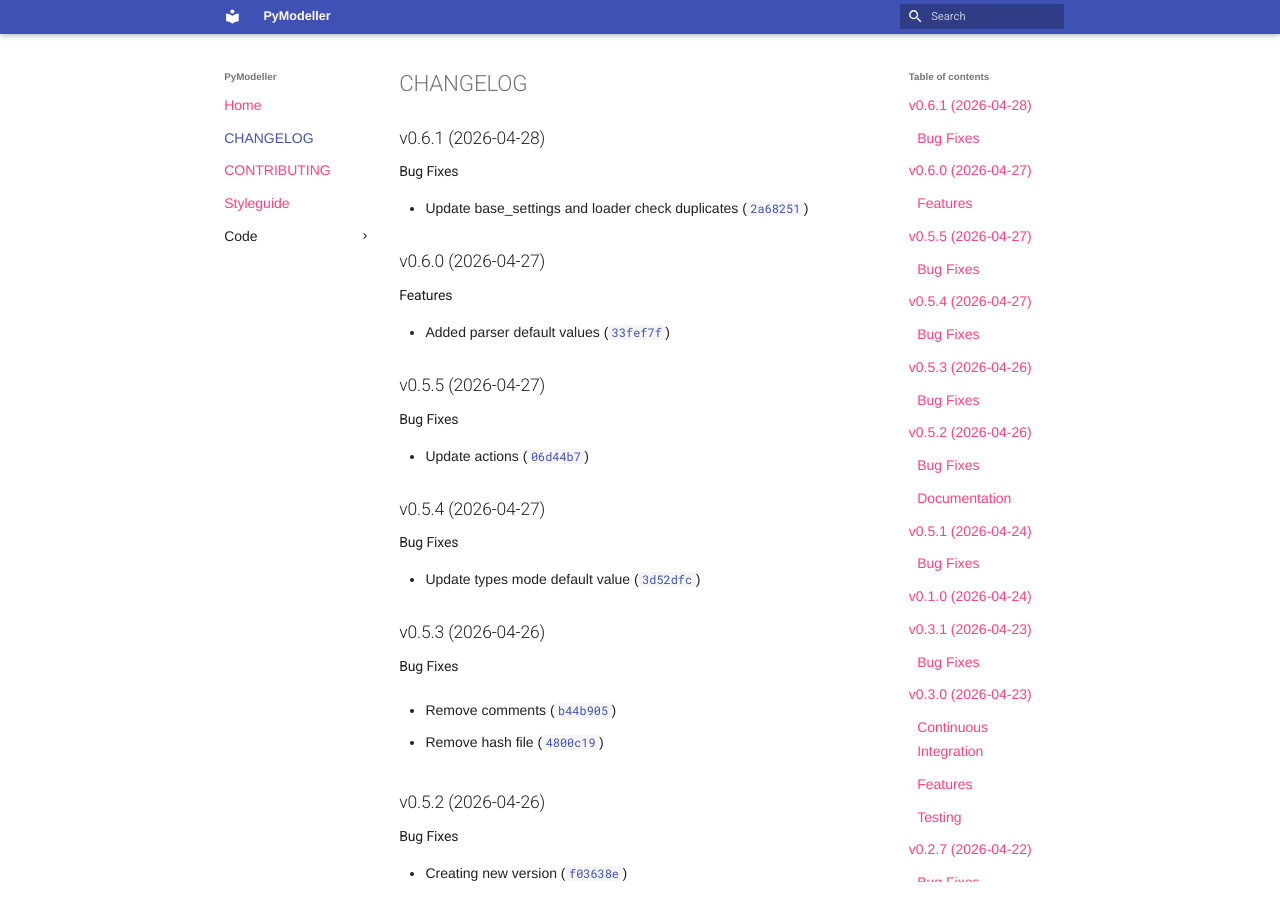
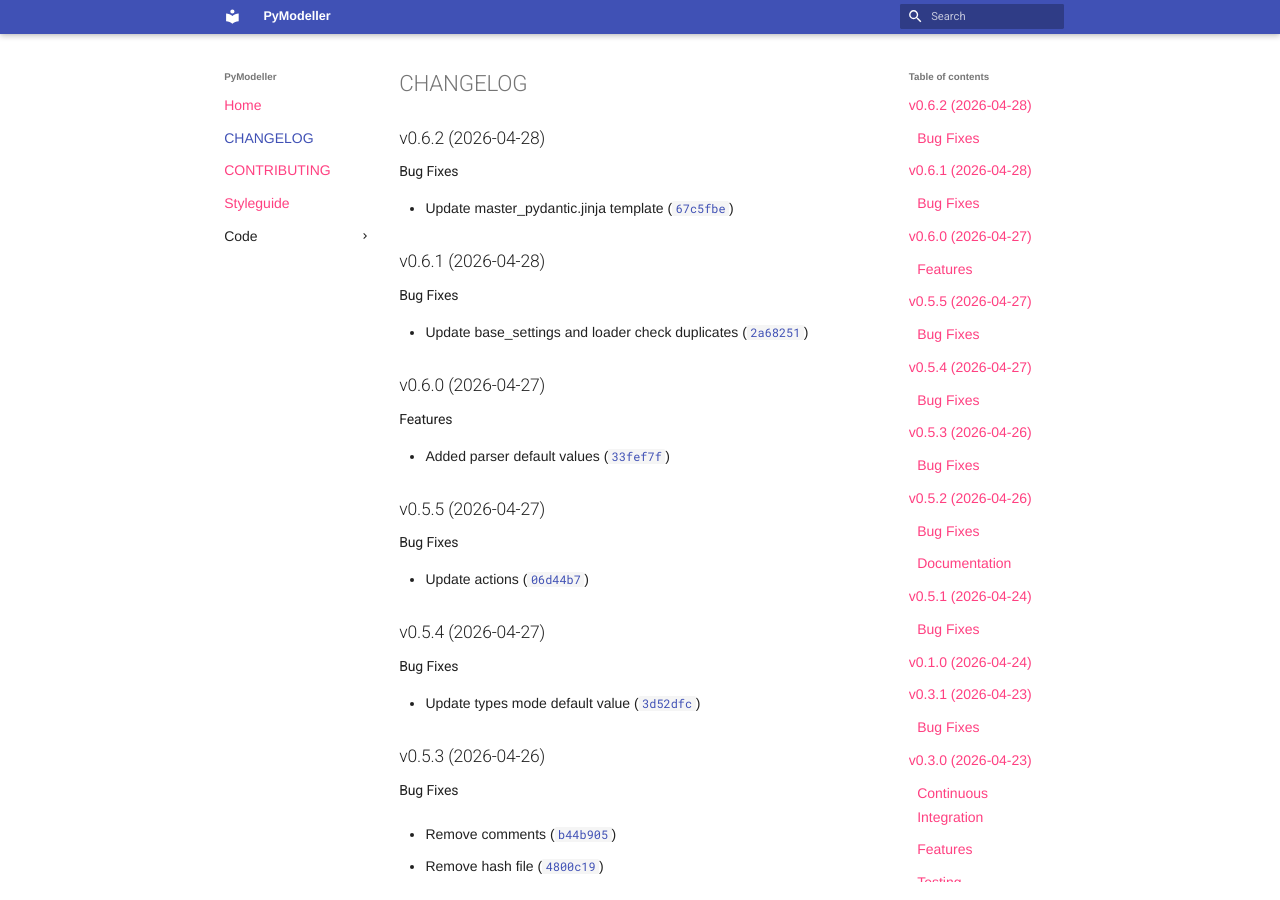
Before and after one commit to pymodeller/PyModeller, an MkDocs documentation site: the page built from docs/CHANGELOG.md, in a window 1280 px wide and 900 px high. Built offline with MkDocs 1.6.1 and Material for MkDocs 9.7.7, drawn with Linux system fonts in a browser that asks for light colours; nearby versions of some CDN libraries; library files that are not in the unit come from our copies; plug-ins that fetch from the network failed and are left out.

Commit message:
0.6.2
Automatically generated by python-semantic-release

```diff
--- a/docs/CHANGELOG.md
+++ b/docs/CHANGELOG.md
@@ -1,6 +1,14 @@
 # CHANGELOG
 
 <!-- version list -->
+
+## v0.6.2 (2026-04-28)
+
+### Bug Fixes
+
+- Update master_pydantic.jinja template
+  ([`67c5fbe`](https://github.com/pymodeller/PyModeller/commit/67c5fbe064dcf7cdb2eb30b27513455d68803de3))
+
 
 ## v0.6.1 (2026-04-28)
 
--- a/pyproject.toml
+++ b/pyproject.toml
@@ -1,6 +1,6 @@
 [project]
 name = "pymodeller"
-version = "0.6.1"
+version = "0.6.2"
 description = "A package that reads models from YAML and creates Pydantic models"
 readme = "README.md"
 license = { file = "LICENSE" }
--- a/src/pymodeller/__init__.py
+++ b/src/pymodeller/__init__.py
@@ -1 +1 @@
-__version__ = "0.6.1"
+__version__ = "0.6.2"
```
